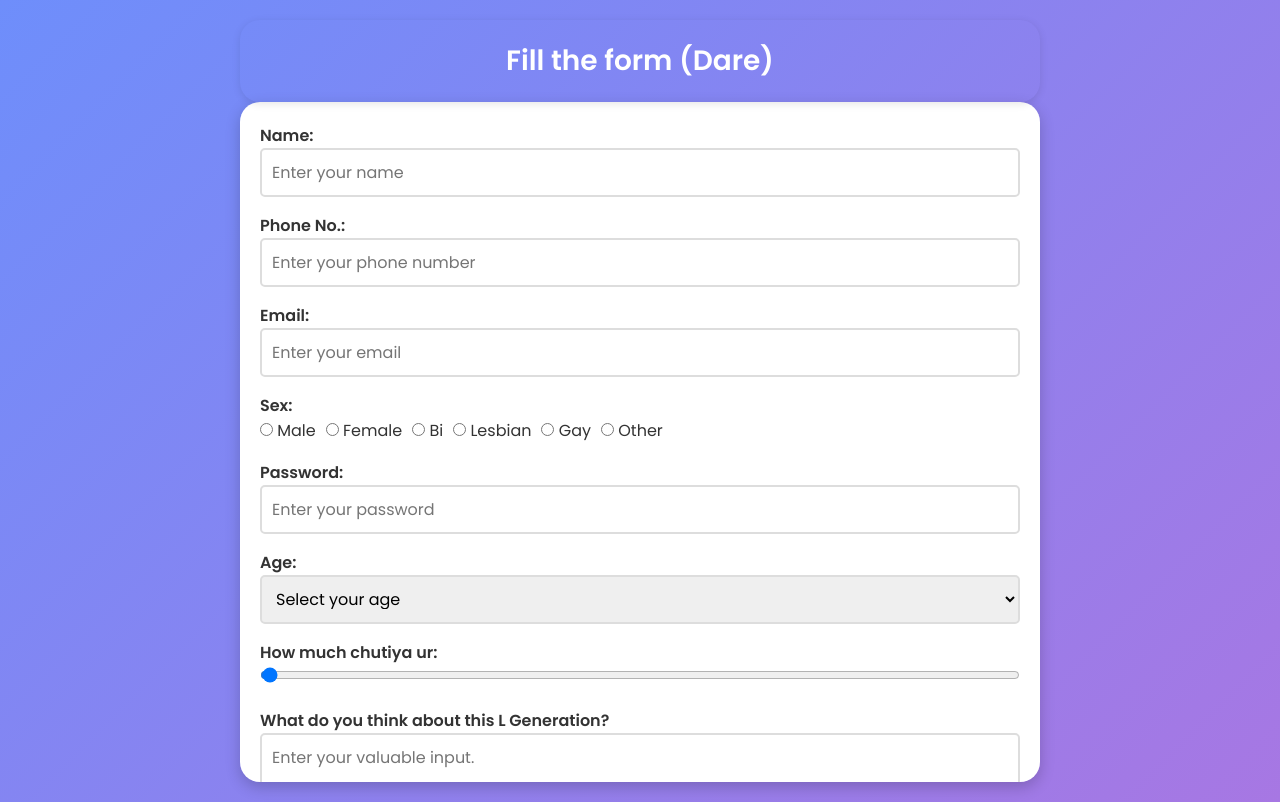
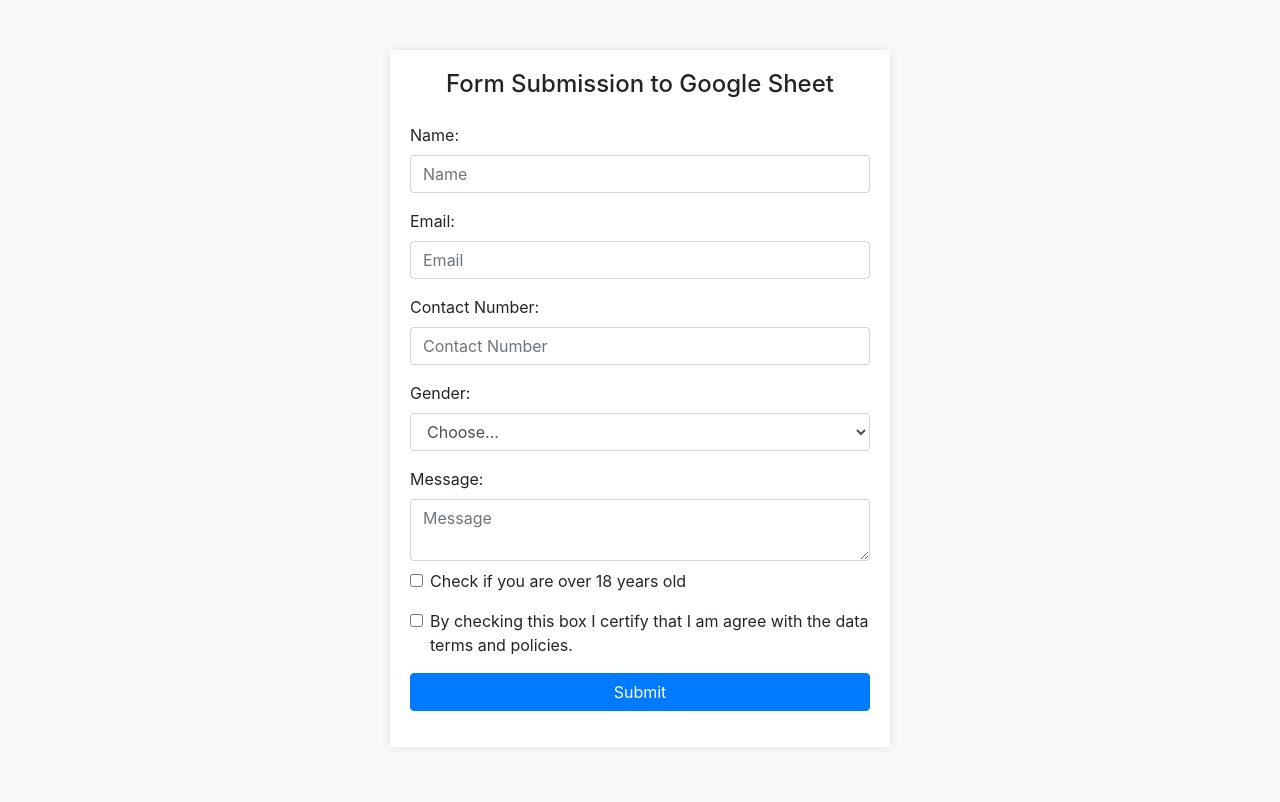
Before and after one commit to Animeki004/web-dev, a plain HTML site: page revison/reform.html in a window 1280 px wide. Drawn offline with nearby package versions, Linux system fonts and the light colour scheme; some packages are replaced by stand-ins of ours; a script that the page names is missing.

Commit message:
New upadte

```diff
--- a/revison/reform.html
+++ b/revison/reform.html
@@ -2,171 +2,132 @@
 <html lang="en">
   <head>
     <meta charset="UTF-8" />
-    <meta name="img" />
     <meta name="viewport" content="width=device-width, initial-scale=1.0" />
-
-    <link rel="stylesheet" href="./style.css" />
-
-    <title>🔥 Ultimate Form 🔥</title>
-    <meta
-      name="description"
-      content="This ain't your regular form. It's a vibe check. Are you ready to expose your chutiya score? 😂"
+    <title>Form with Bootstrap</title>
+    <link
+      href="https://maxcdn.bootstrapcdn.com/bootstrap/4.5.2/css/bootstrap.min.css"
+      rel="stylesheet"
     />
-    <meta
-      name="keywords"
-      content="dare form, funny form, challenge, chutiya meter, L generation, roast form"
+    <script src="https://code.jquery.com/jquery-3.5.1.slim.min.js"></script>
+    <script src="https://cdn.jsdelivr.net/npm/@popperjs/core@2.5.3/dist/umd/popper.min.js"></script>
+    <script src="https://maxcdn.bootstrapcdn.com/bootstrap/4.5.2/js/bootstrap.min.js"></script>
+    <script src="https://cdn.jsdelivr.net/npm/sweetalert2@7.12.15/dist/sweetalert2.all.min.js"></script>
+    <style>
+      .form-container {
+        max-width: 500px;
+        margin: auto;
+        margin-top: 50px;
+        padding: 20px;
+        box-shadow: 0 0 10px rgba(0, 0, 0, 0.1);
+        background-color: #fff;
+      }
+    </style>
+  </head>
+  <body class="bg-light">
+    <div class="container">
+      <div class="form-container">
+        <h4 class="text-center mb-4">Form Submission to Google Sheet</h4>
+        <form id="submit-to-google-sheet">
+          <div class="form-group">
+            <label for="name">Name:</label>
+            <input
+              class="form-control"
+              type="text"
+              name="name"
+              id="name"
+              placeholder="Name"
+              required
             />
-
-    <meta charset="UTF-8" />
-    <meta name="viewport" content="width=device-width, initial-scale=1.0" />
-
-    <!-- Open Graph (Facebook, WhatsApp, LinkedIn, etc) -->
-    <meta property="og:type" content="website" />
-    <meta property="og:title" content="💀 Dare to Fill This Form?" />
-    <meta
-      property="og:description"
-      content="Form includes: chutiya meter, L-gen opinion scale, and one checkbox to rule them all."
+          </div>
+          <div class="form-group">
+            <label for="email">Email:</label>
+            <input
+              class="form-control"
+              type="email"
+              name="email"
+              id="email"
+              placeholder="Email"
+              required
             />
-    <meta
-      property="og:image"
-      content="https://animeki004.github.io/web-dev/site/assets/img/joke.jpeg"
-    />
-    <!-- replace with real image -->
-  </head>
-  <body>
-    <div class="body3">
-      <h1 class="form-title">Fill the form (Dare)</h1>
-      <form
-        action="https://script.google.com/macros/s/AKfycbzeRqANfaQbP8MecPjw8raEGG8hBBVAIRvxK15WIP8lMoh4VqA6E6MGbbPtMtivIP8rJw/exec"
-        method="POST"
-        class="container"
-      >
-        <div class="input-group">
-          <label for="nm">Name:</label>
+          </div>
+          <div class="form-group">
+            <label for="slip">Contact Number:</label>
             <input
+              class="form-control"
               type="text"
-            name="nm"
-            id="nm"
-            placeholder="Enter your name"
+              name="contact_number"
+              id="contact_number"
+              placeholder="Contact Number"
               required
             />
           </div>
 
-        <div class="input-group">
-          <label for="ph">Phone No.:</label>
-          <input
-            type="number"
-            name="ph"
-            id="ph"
-            placeholder="Enter your phone number"
+          <div class="form-group">
+            <label for="loc">Gender:</label>
+            <select class="form-control" name="gender" id="gender" required>
+              <option value="" disabled selected hidden>Choose...</option>
+              <option value="male">Male</option>
+              <option value="female">Female</option>
+            </select>
+          </div>
+          <div class="form-group">
+            <label for="loc">Message:</label>
+            <textarea
+              class="form-control"
+              name="message"
+              id="message"
+              placeholder="Message"
               required
-          />
+            ></textarea>
+          <div class="form-group form-check mt-2">
+            <input class="form-check-input" type="checkbox" id="age" />
+            <label class="form-check-label" for="age"
+              >Check if you are over 18 years old</label
+            >
           </div>
-
-        <div class="input-group">
-          <label for="em">Email:</label>
-          <input
-            type="email"
-            name="em"
-            id="em"
-            placeholder="Enter your email"
-            required
-          />
+          <div class="form-group form-check">
+            <input class="form-check-input" type="checkbox" id="ex" required />
+            <label class="form-check-label" for="ex"
+              >By checking this box I certify that I am agree with the data
+              terms and policies.
+            </label>
           </div>
-
-        <div class="input-group">
-          <label>Sex:</label>
-          <div class="radio-group">
-            <label
-              ><input type="radio" name="sx" value="Male" required />
-              Male</label
-            >
-            <label
-              ><input type="radio" name="sx" value="Female" required />
-              Female</label
-            >
-            <label
-              ><input type="radio" name="sx" value="Bi" required /> Bi</label
-            >
-            <label
-              ><input type="radio" name="sx" value="Lesbian" required />
-              Lesbian</label
-            >
-            <label
-              ><input type="radio" name="sx" value="Gay" required /> Gay</label
-            >
-            <label
-              ><input type="radio" name="sx" value="Other" required />
-              Other</label
-            >
+          <button type="submit" class="btn btn-primary btn-block">
+            Submit
+          </button>
+        </form>
       </div>
     </div>
 
-        <div class="input-group">
-          <label for="pw">Password:</label>
-          <input
-            type="password"
-            name="pw"
-            id="pw"
-            placeholder="Enter your password"
-            required
-          />
-        </div>
+    <script>
+      const scriptURL =
+      "https://script.google.com/macros/s/AKfycbzGONFuRvjAUWVscBC807gVtb3OQfhEvUNkSgPGBwH0ZxfBDISOv9kG1gRA0XzPPxFN/exec";
+      const form = document.forms["submit-to-google-sheet"];
+      form.addEventListener("submit", (e) => {
+        e.preventDefault();
+        var formData = new FormData(form);
+        var ex = document.getElementById("ex").checked;
+        var age = document.getElementById("age").checked;
 
-        <div class="input-group">
-          <label for="age">Age:</label>
-          <select name="age" id="age" required>
-            <option selected disabled value="df">Select your age</option>
-            <option value="18">18</option>
-            <option value="20">20</option>
-            <option value="22">22</option>
-            <option value="24">24</option>
-          </select>
-        </div>
+        if (age) {
+          formData.append("age", "Yes");
+        } else {
+          formData.append("age", "No");
+        }
+        if (ex) {
+          formData.append("ex", "Yes");
+        } else {
+          formData.append("ex", "No");
+        }
 
-        <div class="input-group">
-          <label for="c">How much chutiya ur:</label>
-          <input
-            type="range"
-            name="c"
-            id="c"
-            min="0"
-            max="100"
-            step="1"
-            value="0"
-            required
-          />
-        </div>
-
-        <div class="input-group">
-          <label for="msg">What do you think about this L Generation?</label>
-          <textarea
-            rows="5"
-            cols="30"
-            name="msg"
-            id="msg"
-            placeholder="Enter your valuable input."
-          ></textarea>
-        </div>
-
-        <div class="input-group">
-          <label for="dt">Date:</label>
-          <input type="date" name="dt" id="dt" required />
-        </div>
-
-        <div class="input-group">
-          <label for="cr">Color:</label>
-          <input type="color" name="cr" id="cr" required />
-        </div>
-
-        <div class="input-group">
-          <label for="tm">Are you ready to rock?</label>
-          <input type="checkbox" name="tm" id="tm" value="yes" required />
-        </div>
-
-        <button type="submit">Submit</button>
-        <button type="reset">Reset</button>
-      </form>
-    </div>
+        fetch(scriptURL, { method: "POST", body: formData })
+          .then((response) => {
+            swal("Done", "Submitted Successfully.", "success");
+          })
+          .catch((error) => {
+            swal("Error", "Something went wrong. please try again!", "error");
+          });
+      });
+    </script>
   </body>
 </html>
```
Lines whose indentation alone changed are shown as unchanged.
